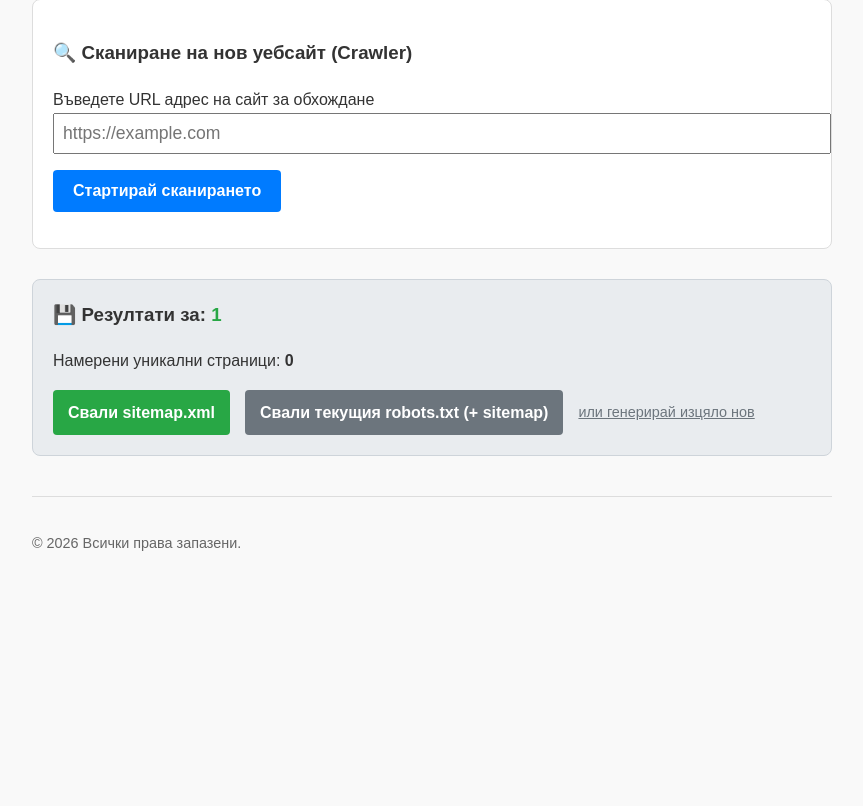
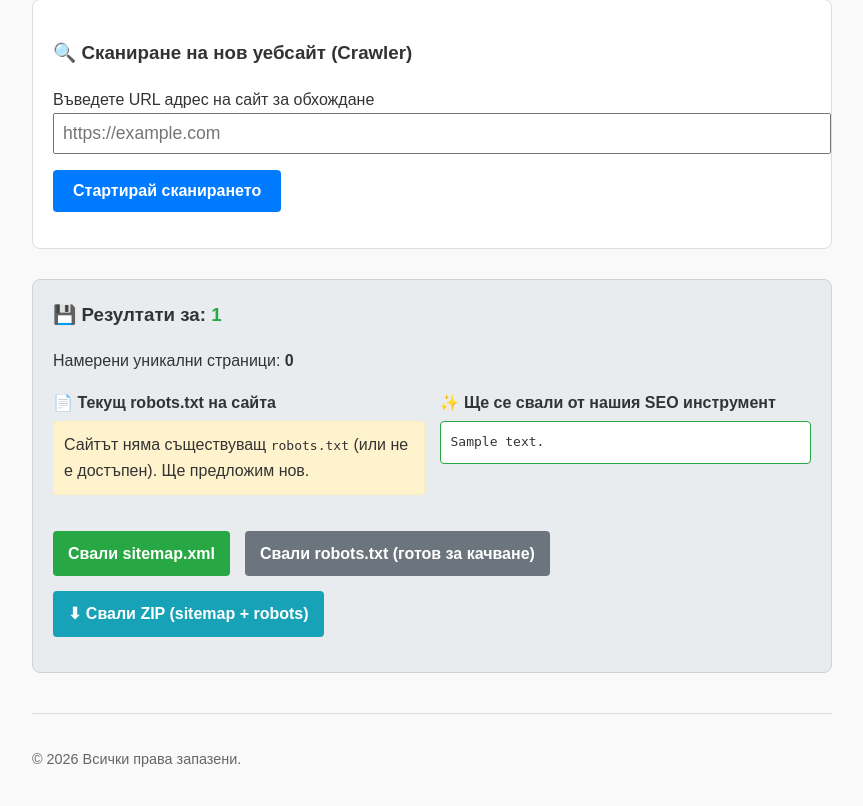
Before and after one commit to Dinamitrii/sitemap_generator, a Flask app: template templates/index.html in a window 1280 px wide. Shown: the part 338-1144 px from the top of the page, without its empty margins (208-1071 px from the left). Before the commit the page ends 889 px from the top, so only its background shows below. Run offline with Flask 3, Linux system fonts and the light colour scheme; the visitor is signed in with stand-in values (Sample User, id 1); tables that the repository leaves empty hold one stand-in row (values such as "Sample post"); the template is opened without the code that fills it: values that come from a table or form of the project are taken from there, most other values are stand-ins (such as "Sample title", 1, 10 or a date in 2020).

Commit message:
version 3.1

```diff
--- a/app.py
+++ b/app.py
@@ -7,6 +7,7 @@ import threading
 import time
 import uuid
 import xml.etree.ElementTree as ET
+import zipfile
 from collections import deque
 from datetime import datetime, timedelta, timezone
 from urllib.parse import urljoin, urlparse
@@ -346,6 +347,49 @@ class ScanForm(FlaskForm):
             raise ValidationError('Адресът не може да бъде достигнат или сочи към вътрешна мрежа.')
 
 
+def build_sitemap_xml(scan):
+    """Генерира съдържанието на sitemap.xml (bytes) за дадено сканиране."""
+    urls = scan.urls
+    target_url = scan.base_url
+    today = datetime.today().strftime('%Y-%m-%d')
+    root = ET.Element("urlset", xmlns="http://www.sitemaps.org/schemas/sitemap/0.9")
+    for url in sorted(urls):
+        url_tag = ET.SubElement(root, "url")
+        loc = ET.SubElement(url_tag, "loc")
+        loc.text = url
+        lastmod = ET.SubElement(url_tag, "lastmod")
+        lastmod.text = today
+        changefreq = ET.SubElement(url_tag, "changefreq")
+        changefreq.text = "weekly"
+        priority = ET.SubElement(url_tag, "priority")
+        priority.text = "1.0" if url == target_url else "0.7"
+    xml_str = ET.tostring(root, encoding='utf-8')
+    parsed_xml = minidom.parseString(xml_str)
+    return parsed_xml.toprettyxml(indent="  ", encoding="utf-8")
+
+
+def build_robots_generated(scan):
+    """Изцяло нов, permissive robots.txt - независимо дали вече има съществуващ."""
+    return f"User-agent: *\nAllow: /\n\nSitemap: {scan.base_url}/sitemap.xml\n"
+
+
+def build_robots_for_real_use(scan):
+    """Robots.txt, готов за реално качване на сайта.
+
+    Ако сайтът вече има реален robots.txt, го пази непроменен и само добавя
+    реда със Sitemap, ако липсва. Иначе връща изцяло нов, permissive файл.
+    """
+    sitemap_line = f'Sitemap: {scan.base_url}/sitemap.xml'
+    if scan.robots_found and (scan.robots_content or '').strip():
+        content = scan.robots_content.rstrip('\n')
+        if sitemap_line.lower() not in content.lower():
+            content += f'\n\n{sitemap_line}\n'
+        else:
+            content += '\n'
+        return content
+    return build_robots_generated(scan)
+
+
 # --- Маршрути ---
 
 @app.route('/', methods=['GET', 'POST'])
@@ -375,8 +419,14 @@ def index():
         session['scanned_domain'] = scan.base_url
         session['url_count'] = len(urls)
         session['robots_found'] = scan.robots_found
-        context = {'scanned_domain': scan.base_url, 'discovered_urls': urls,
-                   'url_count': len(urls), 'robots_found': scan.robots_found}
+        context = {
+            'scanned_domain': scan.base_url,
+            'discovered_urls': urls,
+            'url_count': len(urls),
+            'robots_found': scan.robots_found,
+            'robots_current': scan.robots_content if scan.robots_found else None,
+            'robots_preview': build_robots_for_real_use(scan),
+        }
     elif scan and scan.status == 'error':
         add_error(form.domain_url, scan.error)
         session.pop('scan_id', None)
@@ -391,51 +441,42 @@ def export_file(filename):
     if not scan or scan.status != 'done':
         return abort(400, "Първо трябва да сканирате уебсайт!")
 
-    target_url = scan.base_url
-    urls = scan.urls
-    today = datetime.today().strftime('%Y-%m-%d')
+    has_original_robots = bool(scan.robots_found and (scan.robots_content or '').strip())
 
     if filename == 'sitemap.xml':
-        root = ET.Element("urlset", xmlns="http://www.sitemaps.org/schemas/sitemap/0.9")
-        for url in sorted(urls):
-            url_tag = ET.SubElement(root, "url")
-            loc = ET.SubElement(url_tag, "loc")
-            loc.text = url
-            lastmod = ET.SubElement(url_tag, "lastmod")
-            lastmod.text = today
-            changefreq = ET.SubElement(url_tag, "changefreq")
-            changefreq.text = "weekly"
-            priority = ET.SubElement(url_tag, "priority")
-            priority.text = "1.0" if url == target_url else "0.7"
-
-        # Разкрасяване на XML формата
-        xml_str = ET.tostring(root, encoding='utf-8')
-        parsed_xml = minidom.parseString(xml_str)
-        file_data = parsed_xml.toprettyxml(indent="  ", encoding="utf-8")
+        file_data = build_sitemap_xml(scan)
         mimetype = 'application/xml'
 
     elif filename == 'robots.txt':
-        sitemap_line = f'Sitemap: {target_url}/sitemap.xml'
-        if scan.robots_found and (scan.robots_content or '').strip():
-            # Сайтът вече има реален robots.txt - пазим го непроменен, само
-            # добавяме реда за нашия sitemap, ако липсва (за реална употреба).
-            content = scan.robots_content.rstrip('\n')
-            if sitemap_line.lower() not in content.lower():
-                content += f'\n\n{sitemap_line}\n'
-            else:
-                content += '\n'
-        else:
-            # Няма намерен съществуващ robots.txt - предлагаме нов, готов за
-            # реална употреба (позволява всичко + сочи към генерирания sitemap).
-            content = f"User-agent: *\nAllow: /\n\nSitemap: {target_url}/sitemap.xml\n"
-        file_data = content.encode('utf-8')
+        # "Умен" вариант - пази оригинала, ако има такъв, само добавя Sitemap реда.
+        file_data = build_robots_for_real_use(scan).encode('utf-8')
         mimetype = 'text/plain'
+
     elif filename == 'robots-generated.txt':
-        # Изричен избор на потребителя: винаги генерирай "чист" robots.txt,
-        # дори ако вече има съществуващ (напр. иска да го замени нарочно).
-        content = f"User-agent: *\nAllow: /\n\nSitemap: {target_url}/sitemap.xml\n"
-        file_data = content.encode('utf-8')
+        # Изричен избор: винаги изцяло нов robots.txt, дори ако вече има съществуващ.
+        file_data = build_robots_generated(scan).encode('utf-8')
         mimetype = 'text/plain'
+
+    elif filename == 'robots-original.txt':
+        # Точното, непроменено съдържание на текущия robots.txt на сайта.
+        if not has_original_robots:
+            return abort(404, "Сайтът няма съществуващ robots.txt за сваляне.")
+        file_data = scan.robots_content.encode('utf-8')
+        mimetype = 'text/plain'
+
+    elif filename == 'seo-package.zip':
+        # ZIP с генерираните от нашия инструмент sitemap.xml + robots.txt.
+        buf = io.BytesIO()
+        with zipfile.ZipFile(buf, 'w', zipfile.ZIP_DEFLATED) as zf:
+            zf.writestr('sitemap.xml', build_sitemap_xml(scan))
+            zf.writestr('robots.txt', build_robots_for_real_use(scan))
+        buf.seek(0)
+        return send_file(
+            buf,
+            mimetype='application/zip',
+            as_attachment=True,
+            download_name='seo-files.zip',
+        )
     else:
         return abort(404)
 
--- a/templates/index.html
+++ b/templates/index.html
@@ -20,29 +20,51 @@
     </form>
 </div>
 
-<!-- Показване на бутони за изтегляне САМО АКО има успешно сканиран сайт в сесията -->
+<!-- Показване на резултати САМО АКО има успешно сканиран сайт в сесията -->
 {% if session.get('scanned_domain') %}
 <div style="background: #e9ecef; padding: 20px; border-radius: 8px; border: 1px solid #ced4da; margin-bottom: 30px;">
     <h3 style="margin-top: 0;">💾 Резултати за: <span style="color: #28a745;">{{ session['scanned_domain'] }}</span></h3>
     <p>Намерени уникални страници: <strong>{{ session.get('url_count', 0) }}</strong></p>
-    <div style="display: flex; gap: 15px; flex-wrap: wrap; align-items: center;">
+
+    <!-- Сравнение: текущ robots.txt на сайта срещу това, което ще генерираме -->
+    <div style="display: flex; gap: 15px; flex-wrap: wrap; margin-bottom: 20px;">
+        <div style="flex: 1; min-width: 280px;">
+            <strong>📄 Текущ robots.txt на сайта</strong>
+            {% if robots_found %}
+            <pre style="background: #fff; border: 1px solid #ced4da; border-radius: 4px; padding: 10px; max-height: 260px; overflow: auto; white-space: pre-wrap; word-break: break-word; margin-top: 6px;">{{ robots_current }}</pre>
+            {% else %}
+            <p style="background: #fff3cd; border: 1px solid #ffeeba; border-radius: 4px; padding: 10px; margin-top: 6px;">
+                Сайтът няма съществуващ <code>robots.txt</code> (или не е достъпен). Ще предложим нов.
+            </p>
+            {% endif %}
+        </div>
+        <div style="flex: 1; min-width: 280px;">
+            <strong>✨ Ще се свали от нашия SEO инструмент</strong>
+            <pre style="background: #fff; border: 1px solid #28a745; border-radius: 4px; padding: 10px; max-height: 260px; overflow: auto; white-space: pre-wrap; word-break: break-word; margin-top: 6px;">{{ robots_preview }}</pre>
+        </div>
+    </div>
+
+    <div style="display: flex; gap: 15px; flex-wrap: wrap; align-items: center; margin-bottom: 15px;">
         <a href="{{ url_for('export_file', filename='sitemap.xml') }}"
            style="background: #28a745; color: white; padding: 10px 15px; text-decoration: none; border-radius: 4px; font-weight: bold;">Свали
             sitemap.xml</a>
-
-        {% if session.get('robots_found') %}
         <a href="{{ url_for('export_file', filename='robots.txt') }}"
            style="background: #6c757d; color: white; padding: 10px 15px; text-decoration: none; border-radius: 4px; font-weight: bold;">Свали
-            текущия robots.txt (+ sitemap)</a>
+            robots.txt (готов за качване)</a>
+        <a href="{{ url_for('export_file', filename='seo-package.zip') }}"
+           style="background: #17a2b8; color: white; padding: 10px 15px; text-decoration: none; border-radius: 4px; font-weight: bold;">⬇
+            Свали ZIP (sitemap + robots)</a>
+    </div>
+
+    {% if robots_found %}
+    <div style="font-size: 0.9em;">
+        <a href="{{ url_for('export_file', filename='robots-original.txt') }}"
+           style="color: #495057; text-decoration: underline;">Свали текущия (оригинален, непроменен) robots.txt</a>
+        &nbsp;·&nbsp;
         <a href="{{ url_for('export_file', filename='robots-generated.txt') }}"
-           style="color: #6c757d; text-decoration: underline; font-size: 0.9em;">или генерирай изцяло нов</a>
-        {% else %}
-        <a href="{{ url_for('export_file', filename='robots.txt') }}"
-           style="background: #6c757d; color: white; padding: 10px 15px; text-decoration: none; border-radius: 4px; font-weight: bold;">Генерирай
-            robots.txt</a>
-        <span style="font-size: 0.9em; color: #6c757d;">(сайтът няма съществуващ robots.txt)</span>
-        {% endif %}
+           style="color: #495057; text-decoration: underline;">или генерирай изцяло нов</a>
     </div>
+    {% endif %}
 </div>
 {% endif %}
 {% endblock %}
```
Also changed, not shown: 2 other files.
